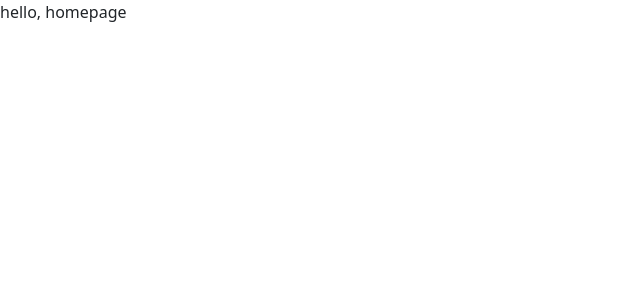
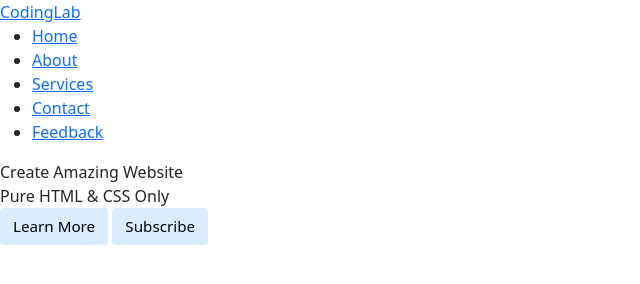
Before and after one commit to officialshy1/cs50-portfolio, a plain HTML site: page homepage/index.html in a window 1280 px wide. Shown: the whole page, without its empty margins (0-640 px from the left). Drawn offline with nearby package versions, Linux system fonts and the light colour scheme; files that its build step writes are made by us from their sources.

Commit message:
Mon, Jan 23, 2023, 5:21 PM +00:00

```diff
--- a/homepage/index.html
+++ b/homepage/index.html
@@ -8,6 +8,28 @@
         <title>My Webpage</title>
     </head>
     <body>
-        hello, homepage
-    </body>
-</html>
+        <nav>
+            <div class="menu">
+              <div class="logo">
+                <a href="#">CodingLab</a>
+              </div>
+              <ul>
+                <li><a href="#">Home</a></li>
+                <li><a href="#">About</a></li>
+                <li><a href="#">Services</a></li>
+                <li><a href="#">Contact</a></li>
+                <li><a href="#">Feedback</a></li>
+              </ul>
+            </div>
+          </nav>
+          <div class="img"></div>
+          <div class="center">
+            <div class="title">Create Amazing Website</div>
+            <div class="sub_title">Pure HTML & CSS Only</div>
+            <div class="btns">
+              <button>Learn More</button>
+              <button>Subscribe</button>
+            </div>
+          </div>
+        </body>
+        </html>
```
